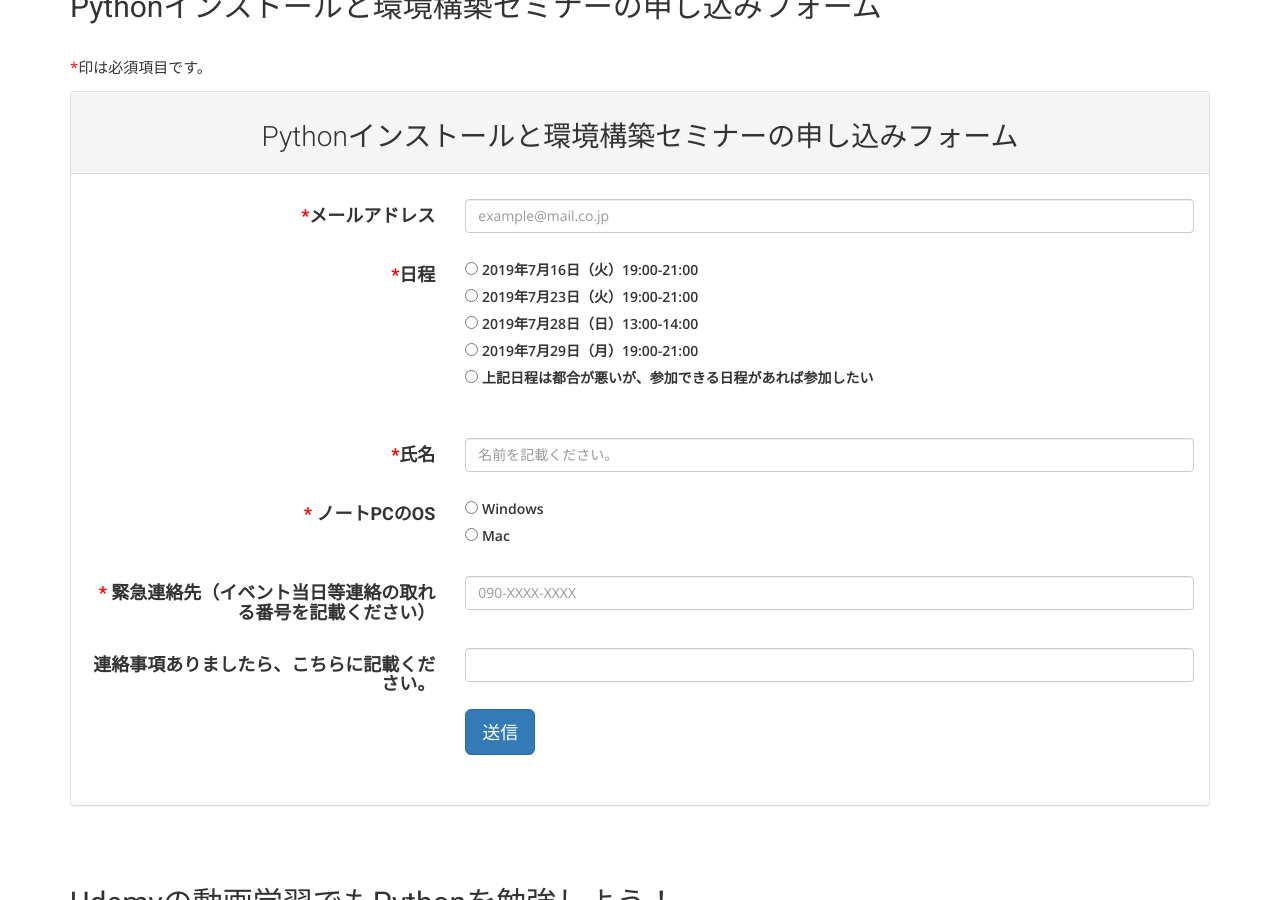
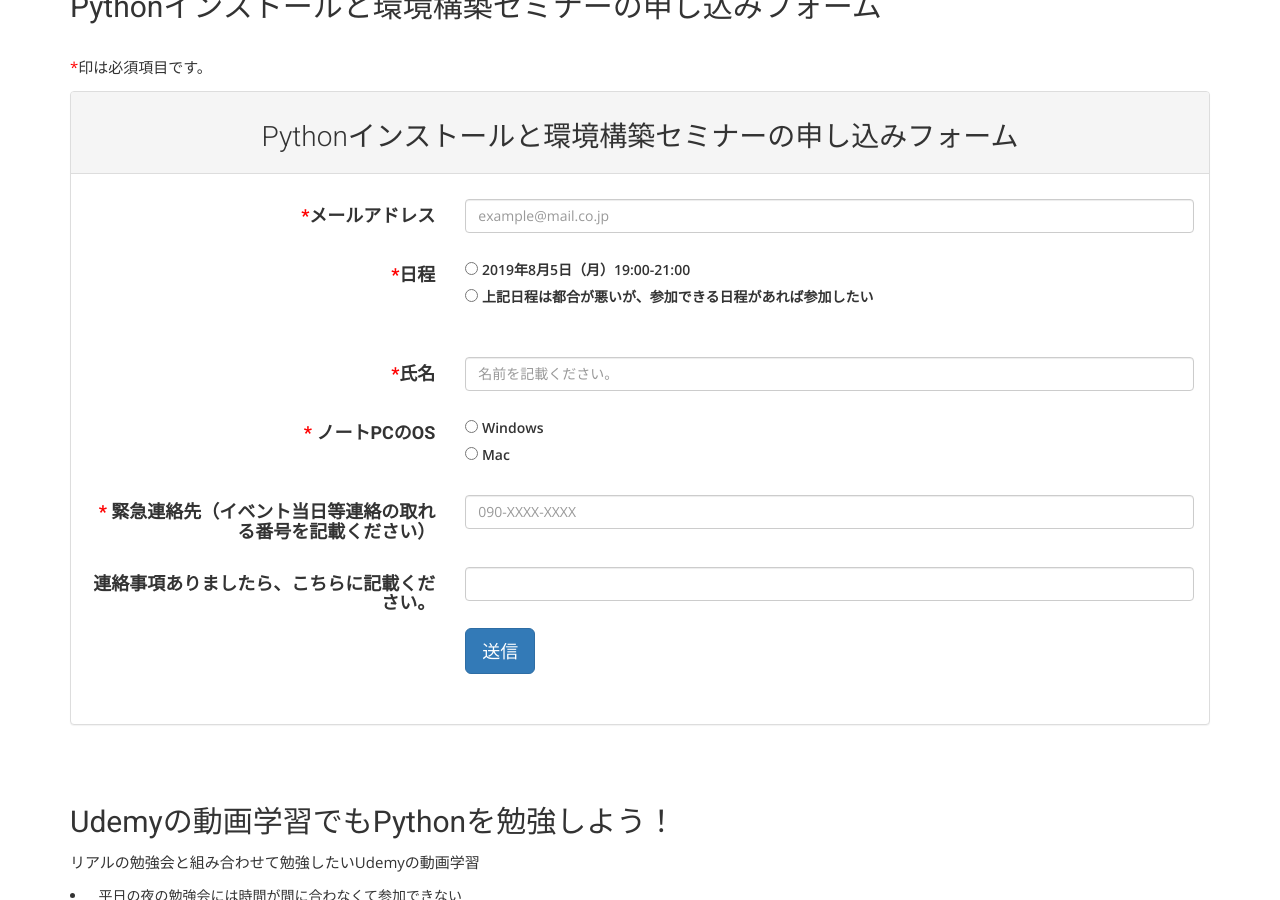
Before and after one commit to hommachi-open-source-lab/hommachi-open-source-lab.github.io, a Jekyll site: the page built from contents/study/buld_python_env.html, in a window 1280 px wide and 900 px high, scrolled down 2643 px. Built offline with Jekyll 4.4.1, drawn with Linux system fonts in a browser that asks for light colours; nearby versions of some CDN libraries; some web fonts are replaced.

Commit message:
update date

```diff
--- a/contents/study/buld_python_env.html
+++ b/contents/study/buld_python_env.html
@@ -141,31 +141,10 @@
             </h4>
             <div class="col-sm-8">
               <div class="form-check">
-                <input class="form-check-input" id="nittei" type="radio" name="entry.403502960"
-                  value="2019年7月16日（火）19:00-21:00" required>
-                <label class="form-check-label" for="nittei">
-                  2019年7月16日（火）19:00-21:00
-                </label>
-                　　 </div>
-              <div class="form-check">
-                <input class="form-check-input" id="nittei" type="radio" name="entry.403502960" value="2019年7月23日（火）19:00-21:00"
+                <input class="form-check-input" id="nittei" type="radio" name="entry.403502960" value="2019年8月5日（月）19:00-21:00"
                   required>
                 <label class="form-check-label" for="nittei">
-                  2019年7月23日（火）19:00-21:00
-                </label>
-                　　 </div>
-              <div class="form-check">
-                <input class="form-check-input" id="nittei" type="radio" name="entry.403502960" value="2019年7月28日（日）13:00-14:00"
-                  required>
-                <label class="form-check-label" for="nittei">
-                  2019年7月28日（日）13:00-14:00
-                </label>
-                　　 </div>
-              <div class="form-check">
-                <input class="form-check-input" id="nittei" type="radio" name="entry.403502960" value="2019年7月29日（月）19:00-21:00"
-                  required>
-                <label class="form-check-label" for="nittei">
-                  2019年7月29日（月）19:00-21:00
+                  2019年8月5日（月）19:00-21:00
                 </label>
                 　　 </div>
               <div class="form-check">
```
